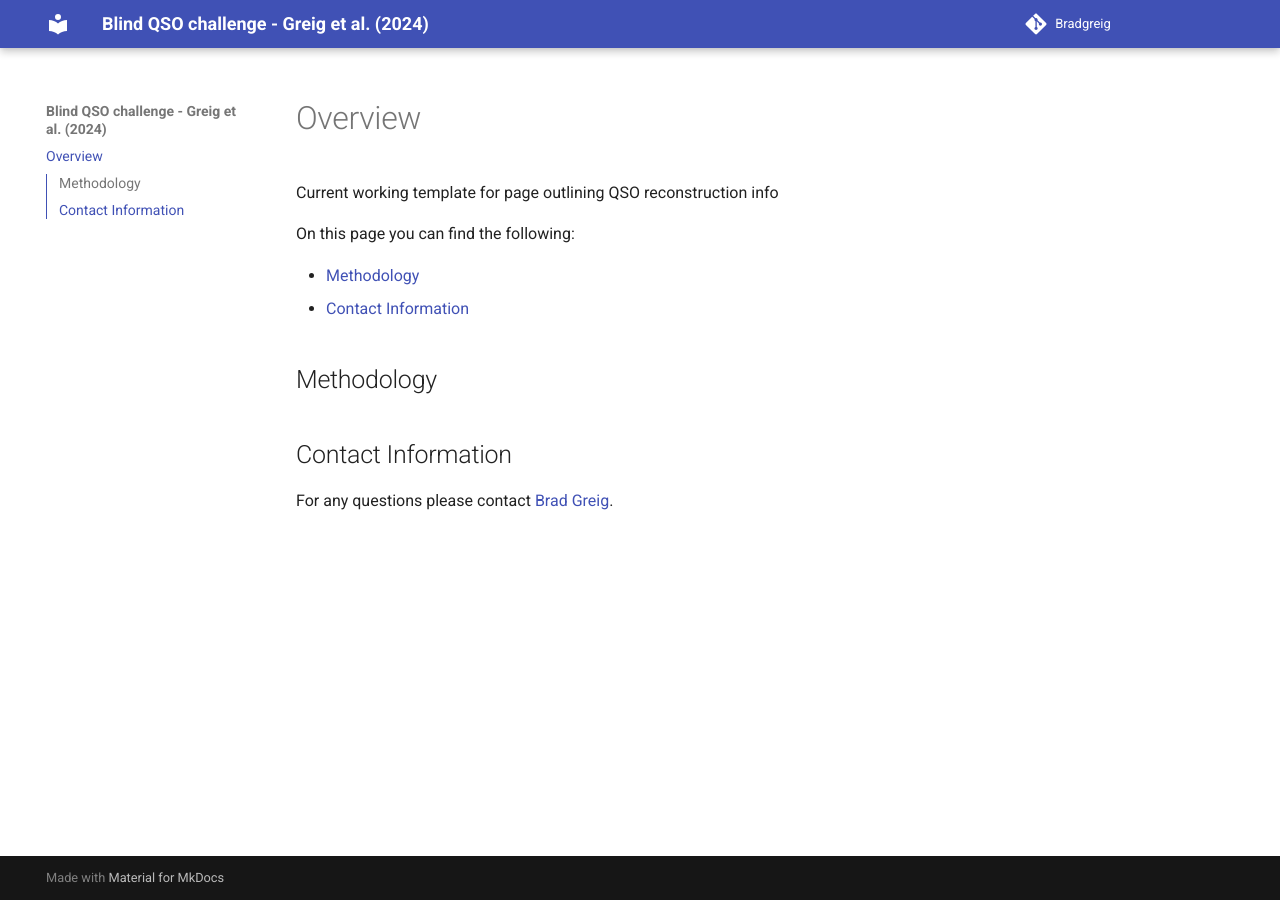
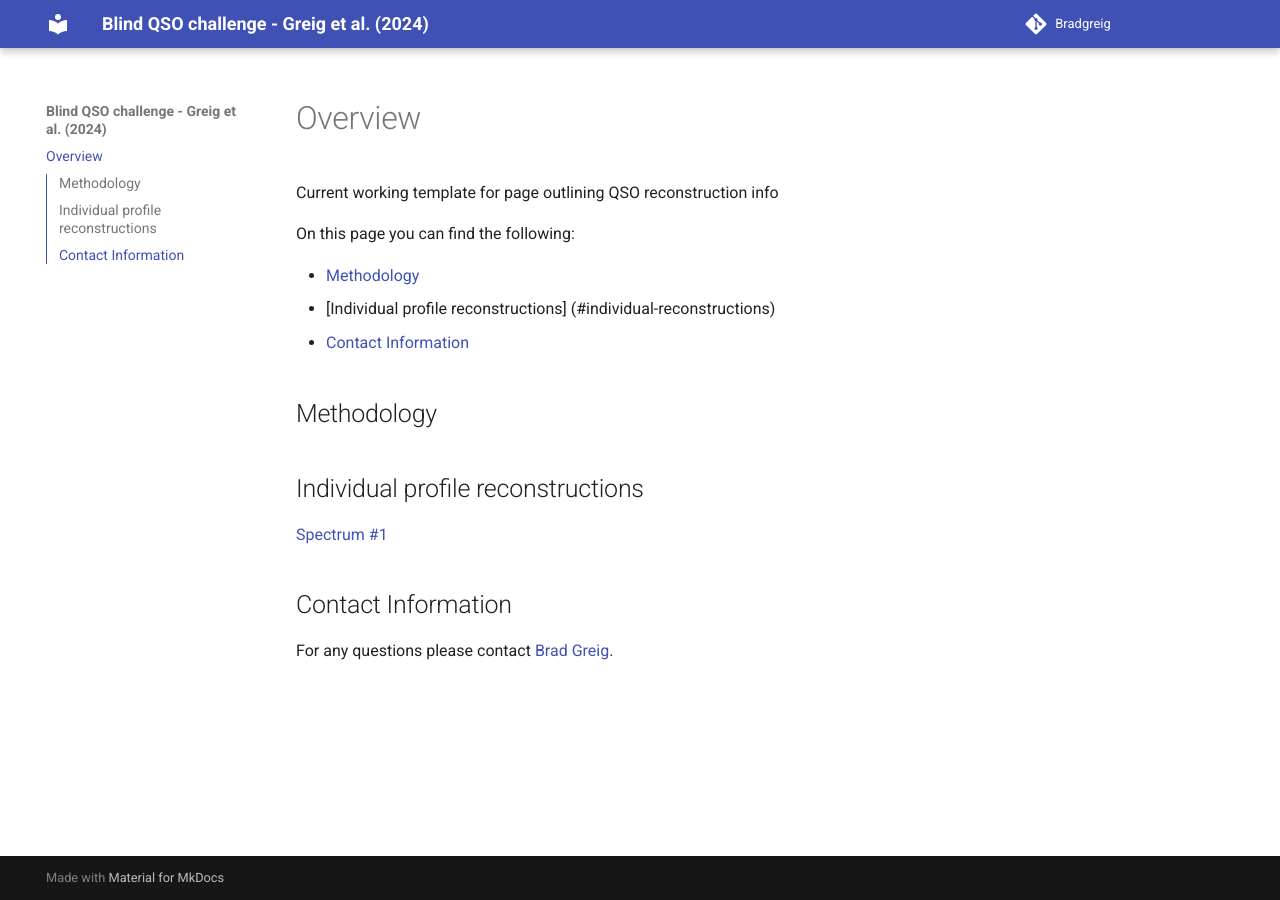
Before and after one commit to BradGreig/blind-QSO-challenge, an MkDocs documentation site: the page built from docs/index.md, in a window 1280 px wide. Built offline with MkDocs 1.6.1 and Material for MkDocs 9.7.7, drawn with Linux system fonts in a browser that asks for light colours.

Commit message:
Update index.md

```diff
--- a/docs/index.md
+++ b/docs/index.md
@@ -5,10 +5,15 @@ Current working template for page outlining QSO reconstruction info
 On this page you can find the following:
 
 - [Methodology](#methodology)
+- [Individual profile reconstructions] (#individual-reconstructions)
 - [Contact Information](#contact-information)
 
 ## Methodology
 
+## Individual profile reconstructions
+
+[Spectrum #1](https://github.com/BradGreig/blind-QSO-challenge/blob/main/data/Sample1/Sample1_Spectrum3.pdf)
+
 ## Contact Information
 
 For any questions please contact [Brad Greig](mailto:brad.s.greig@gmail.com).
```
